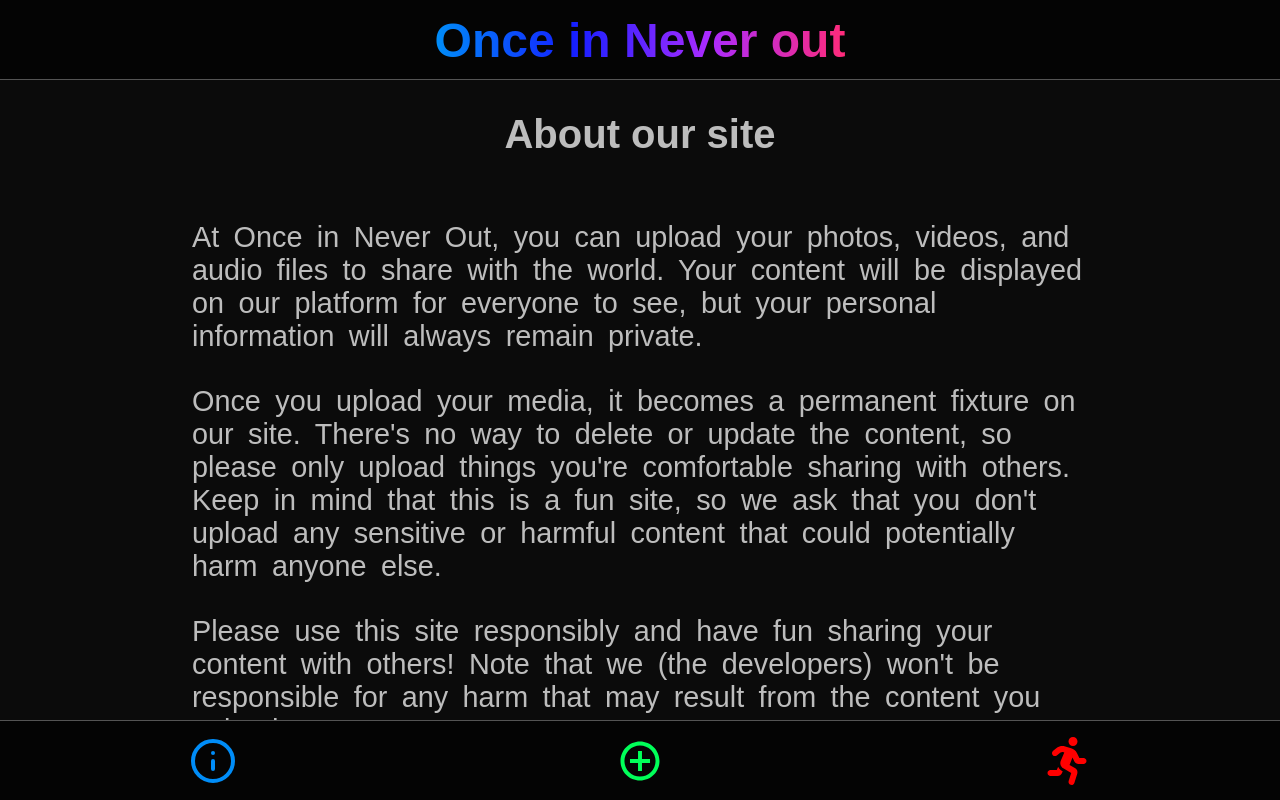
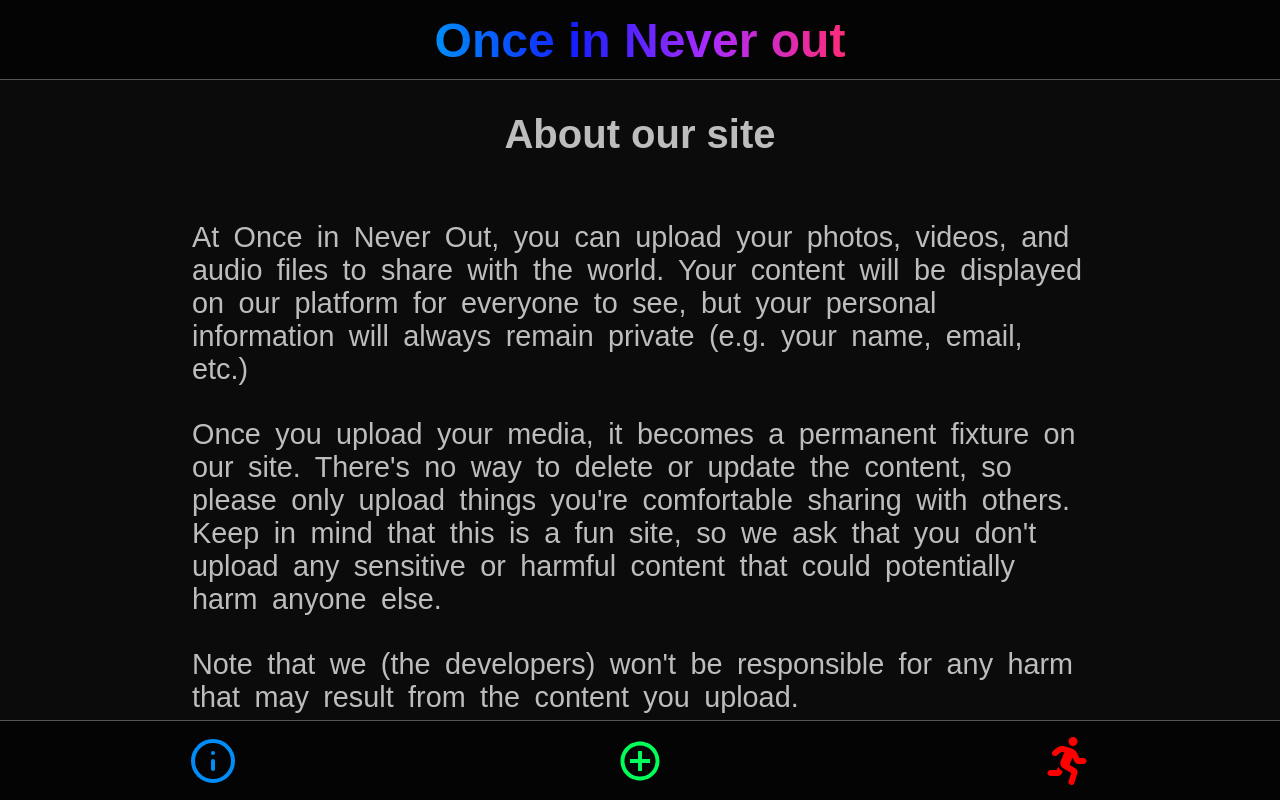
Before and after one commit to KRShanto/OnceInNeverOut, a Next.js app: page /about in a window 1280 px wide. Built offline with nearby package versions, Linux system fonts and the light colour scheme; no server answers; a web font is replaced by a local one.

Commit message:
Update About.tsx

```diff
--- a/components/About.tsx
+++ b/components/About.tsx
@@ -18,7 +18,7 @@ export default function About() {
             At Once in Never Out, you can upload your photos, videos, and audio
             files to share with the world. Your content will be displayed on our
             platform for everyone to see, but your personal information will
-            always remain private.
+            always remain private (e.g. your name, email, etc.)
           </p>
 
           <p>
@@ -31,9 +31,8 @@ export default function About() {
           </p>
 
           <p>
-            Please use this site responsibly and have fun sharing your content
-            with others! Note that we (the developers) won&apos;t be responsible
-            for any harm that may result from the content you upload.
+            Note that we (the developers) won&apos;t be responsible for any harm
+            that may result from the content you upload.
           </p>
 
           <p>
@@ -48,8 +47,9 @@ export default function About() {
           </p>
         </div>
 
+        <hr />
+
         <div className="developer">
-          <hr />
           <p>
             Actually this is a hobby project of mine. So don&apos;t worry about
             the text above. If you have uploaded something you don&apos;t want
```
